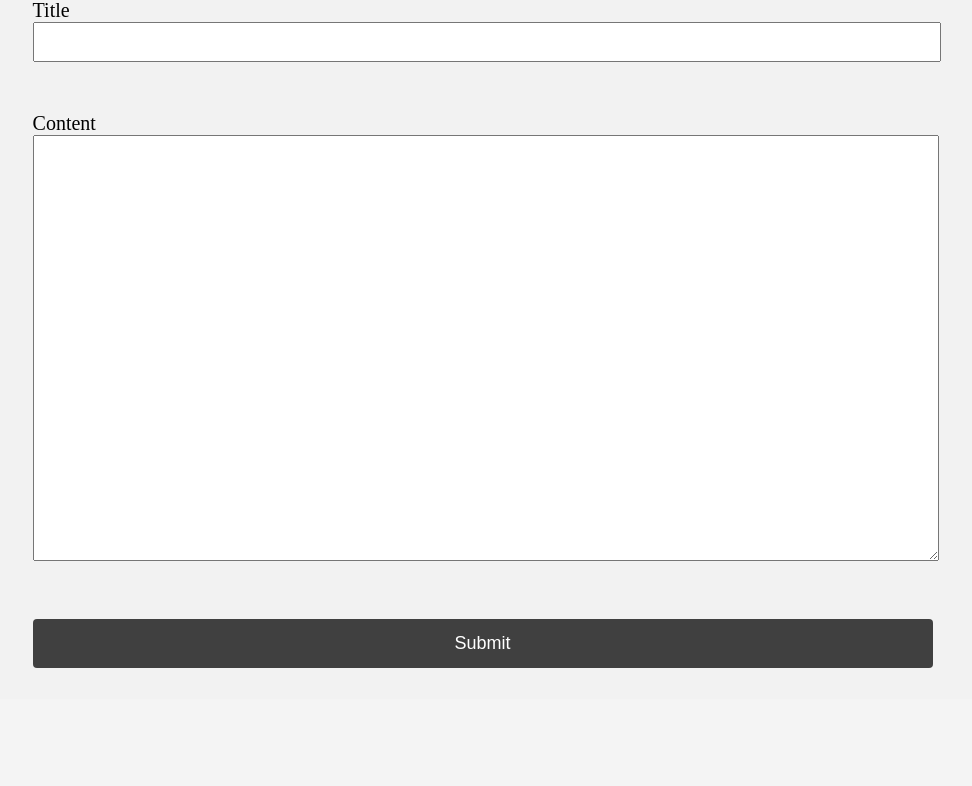
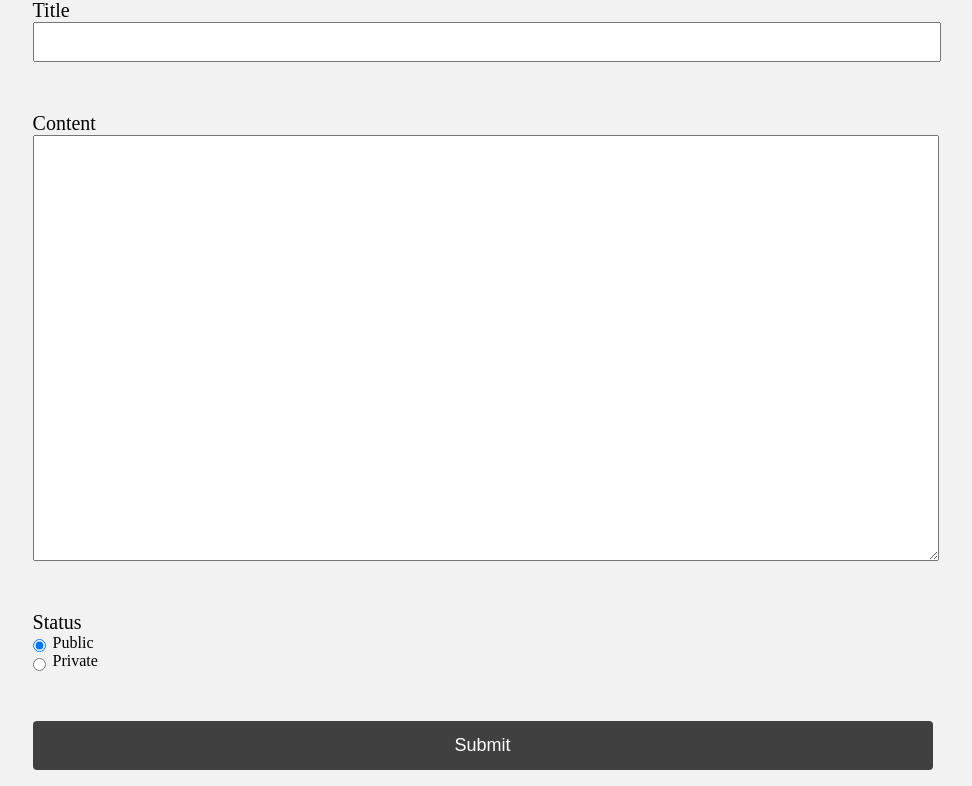
Before and after one commit to Alina-PANG/HW3, a PHP site: page /view/new_post.html in a window 1280 px wide. Shown: the part 101-887 px from the top of the page, without its empty margins (165-1137 px from the left). Before the commit the page ends 769 px from the top, so only its background shows below. Run offline with PHP 8.4, Linux system fonts and the light colour scheme.

Commit message:
do the backend stuff of the post: now can create a new post.

```diff
--- a/static/css/myownstyles.css
+++ b/static/css/myownstyles.css
@@ -128,7 +128,6 @@ ul{
     border-radius: 4px;
     font-size: 18px;
 }
-
 input[type=submit] {
     width: 30%;
     background-color: #404040;
@@ -159,11 +158,17 @@ input[type=submit]:hover {
   margin-top: 100px;
 	z-index: -1;
 }
-.postform input[type=text], input[type=password], input[type=submit], textarea{
+.postform input, textarea{
 	width: 900px;
 	vertical-align: middle;
 	margin-left: 15%;
   font-size: 18px;
+}
+.postform input[type=radio]{
+  width: auto;
+}
+.postform input[type=submit]{
+  margin-top:50px;
 }
 .postform label{
   margin-left: 15%;
--- a/view/login_form.html
+++ b/view/login_form.html
@@ -16,10 +16,10 @@
     <section class="registerform">
       <form action="../backend/login.php" method="POST">
 
-           <label for="uname">User Name</label>
+           <label for="uname">User Name</label><br>
            <input type="text" id="uname" name="username" placeholder="Username" required><br>
-           <label for="pw">Password</label>
-           <input type="password" id="pw" name="password" placeholder="Password" required>
+           <label for="pw">Password</label><br>
+           <input type="password" id="pw" name="password" placeholder="Password" required><br>
 
            <input type="submit" value="Submit">
       </form>
--- a/view/new_post.html
+++ b/view/new_post.html
@@ -24,8 +24,10 @@ require_once('../config/constant.php');
            <label for="ptitle">Title</label><br>
            <input type="text" id="ptitle" name="title"><br>
            <label>Content</label><br>
-           <textarea rows="20" cols="60" name="content"></textarea>
-
+           <textarea rows="20" cols="20" name="content"></textarea><br>
+           <label for="sta">Status</label><br>
+           <input type="radio" id="sta" name="status" value=true checked> Public<br>
+           <input type="radio" id="sta" name="status" value=false> Private<br>
     <input type="submit" value="Submit">
    </form>
 
```
Also changed, not shown: backend/new_post.php (+18 -10 lines), view/personal_index.php (+8 -5 lines).
